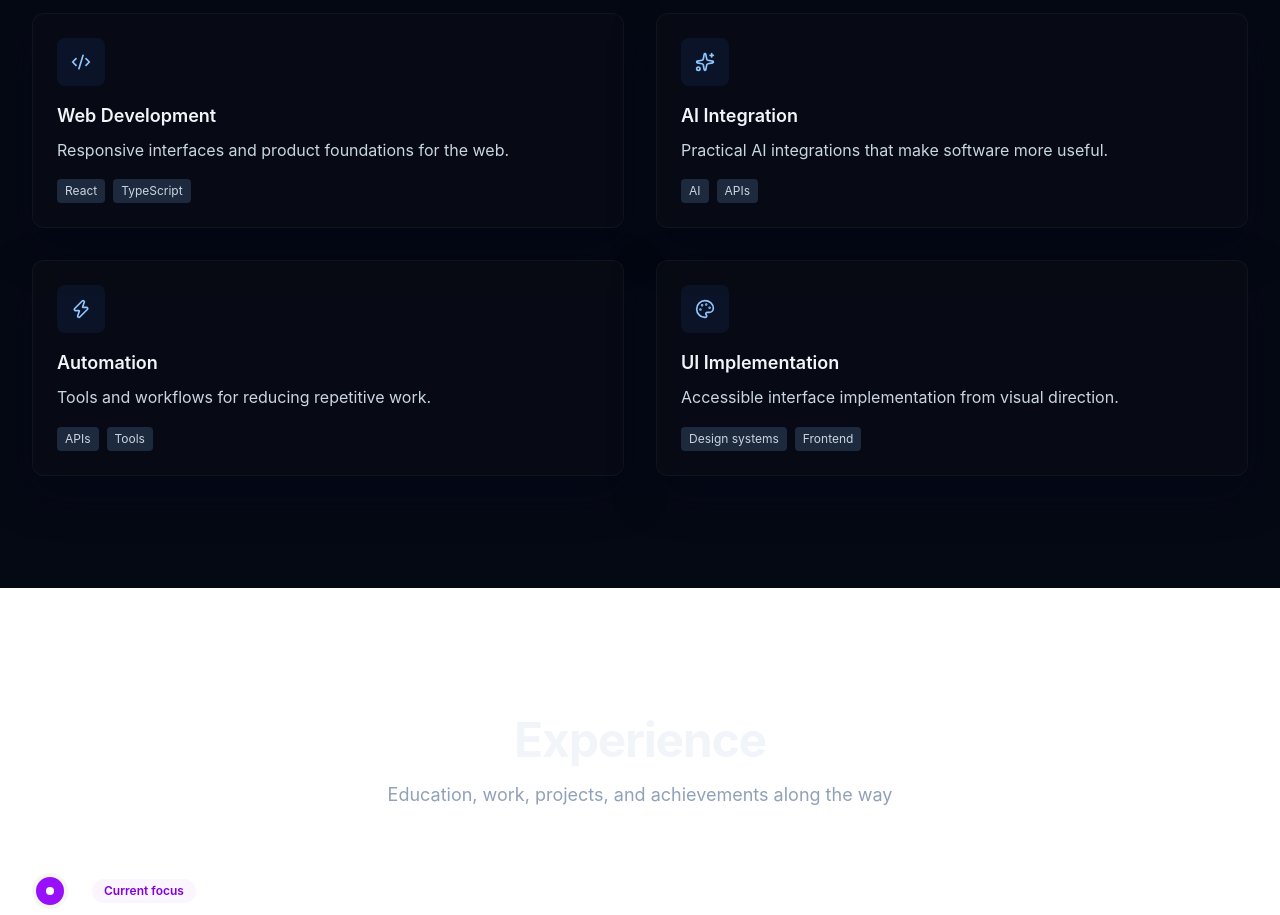
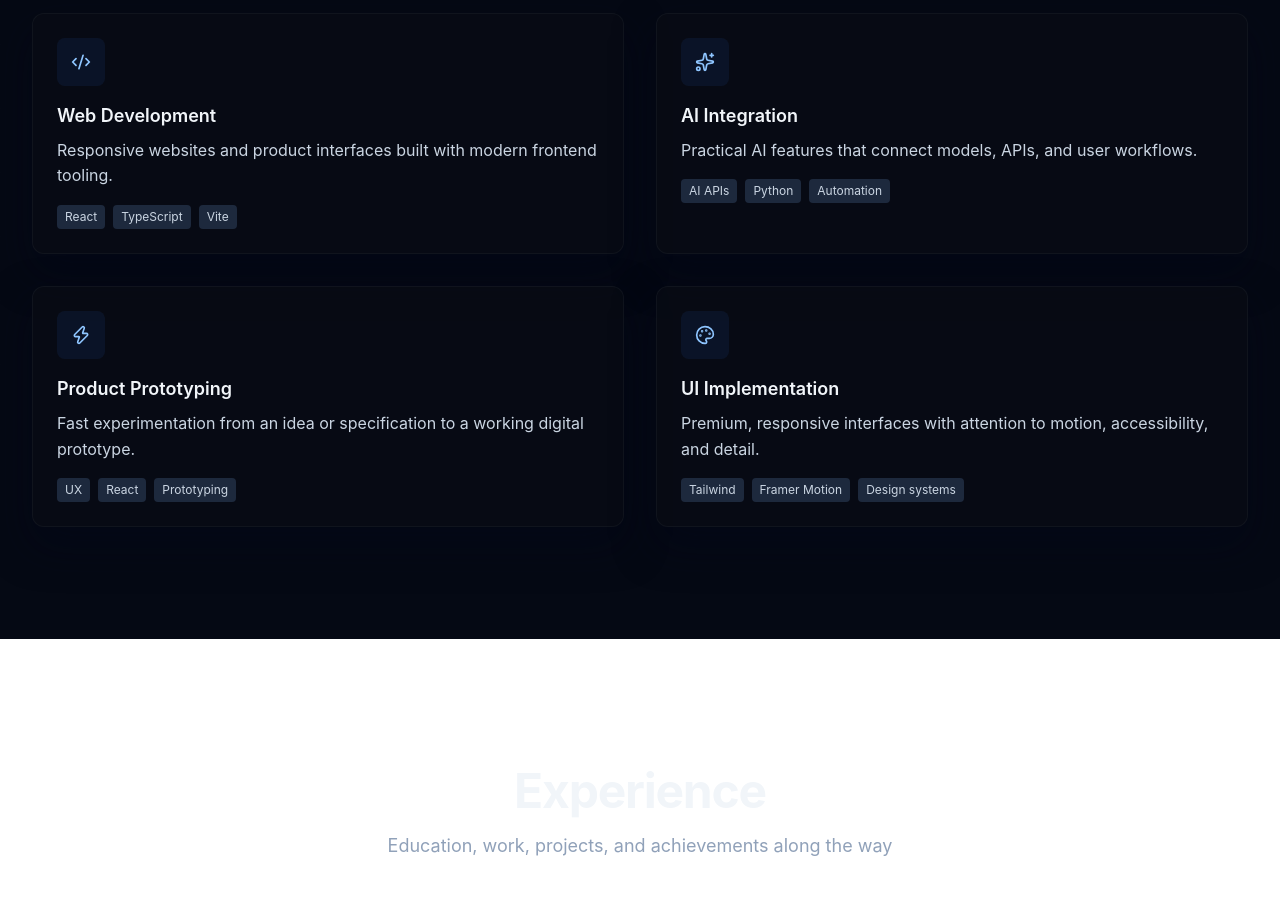
Before and after one commit to jark-zenith/Pruden-Jack-Gideon, a React (Vite) app: page / in a window 1280 px wide. Shown: the part 5780-6695 px from the top of the page. Built offline with nearby package versions, Linux system fonts and the light colour scheme.

Commit message:
finish: polish services.ts

```diff
--- a/src/data/services.ts
+++ b/src/data/services.ts
@@ -1,8 +1,8 @@
 import type { Service } from '../types'
 
 export const services: Service[] = [
-  { icon: 'code', title: 'Web Development', description: 'Responsive interfaces and product foundations for the web.', technologies: ['React', 'TypeScript'] },
-  { icon: 'sparkles', title: 'AI Integration', description: 'Practical AI integrations that make software more useful.', technologies: ['AI', 'APIs'] },
-  { icon: 'workflow', title: 'Automation', description: 'Tools and workflows for reducing repetitive work.', technologies: ['APIs', 'Tools'] },
-  { icon: 'palette', title: 'UI Implementation', description: 'Accessible interface implementation from visual direction.', technologies: ['Design systems', 'Frontend'] },
+  { icon: 'code', title: 'Web Development', description: 'Responsive websites and product interfaces built with modern frontend tooling.', technologies: ['React', 'TypeScript', 'Vite'] },
+  { icon: 'sparkles', title: 'AI Integration', description: 'Practical AI features that connect models, APIs, and user workflows.', technologies: ['AI APIs', 'Python', 'Automation'] },
+  { icon: 'workflow', title: 'Product Prototyping', description: 'Fast experimentation from an idea or specification to a working digital prototype.', technologies: ['UX', 'React', 'Prototyping'] },
+  { icon: 'palette', title: 'UI Implementation', description: 'Premium, responsive interfaces with attention to motion, accessibility, and detail.', technologies: ['Tailwind', 'Framer Motion', 'Design systems'] },
 ]
```
